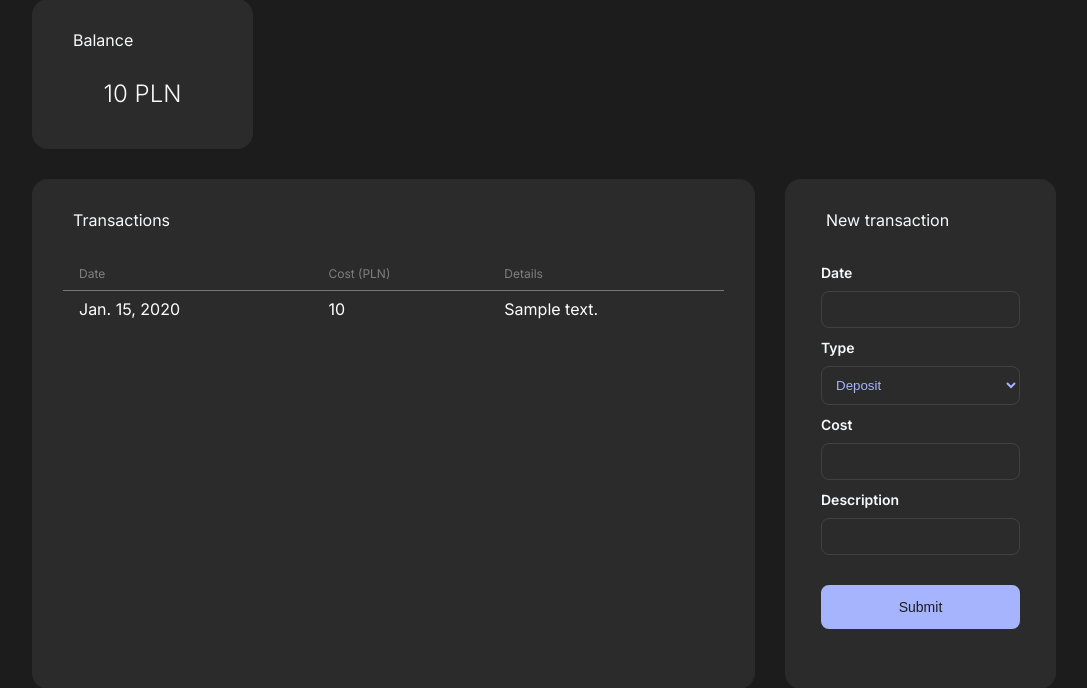
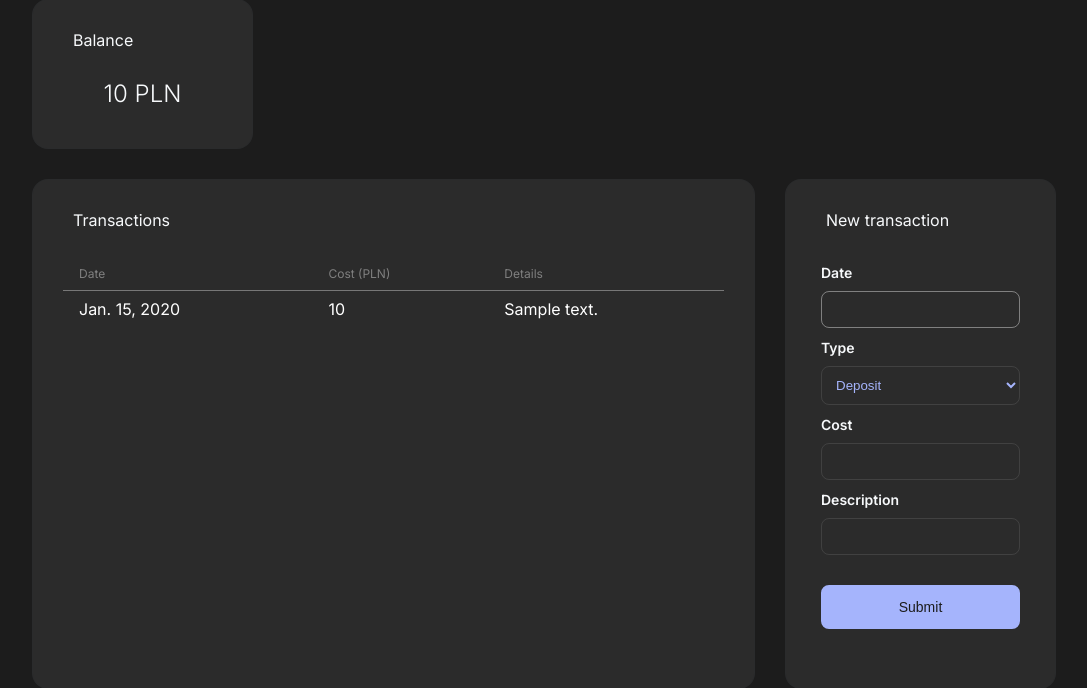
Before and after one commit to pbielenia/Ctrl-Budgets, a Django app: page /investments/targeted-budget/1/ in a window 1280 px wide, with the restyled element focused. Shown: the part 209-897 px from the top of the page, without its empty margins (96-1183 px from the left). Run offline with Django 5.2, Linux system fonts and the light colour scheme; tables that the repository leaves empty hold one stand-in row (values such as "Sample post").

Commit message:
[css][target][form] Highlight selected fields

```diff
--- a/ctrl_budgets/static/ctrl_budgets/style.css
+++ b/ctrl_budgets/static/ctrl_budgets/style.css
@@ -169,8 +169,11 @@ a:active {
 }
 
 .form-input:focus,
-.form-input:active {
+.form-input:active,
+.form-select:focus,
+.form-select:active {
     outline: none;
+    border-color: #fff6;
 }
 
 .button {
@@ -190,7 +193,10 @@ a:active {
 
 }
 
-.button:hover {
+.button:hover,
+.button:focus,
+.button:active {
+    outline: none;
     background-color: rgb(28 28 28);
     color: white;
 }
```
